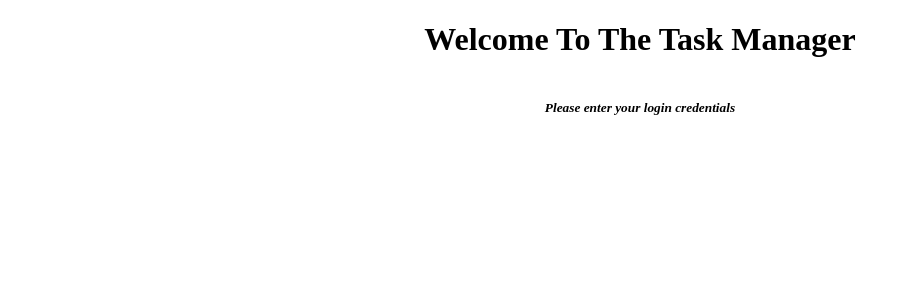
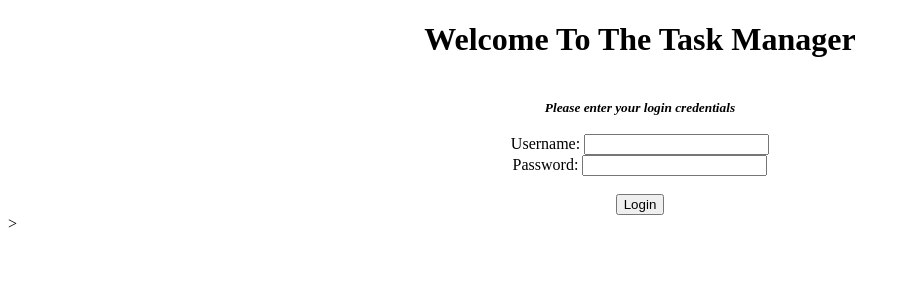
Before and after one commit to KevinOlo/Simple-CRUD-Web-App-, a Flask app: page /login/ in a window 1280 px wide. Shown: the top 300 px of the page, without its empty margins (0-910 px from the left). Run offline with Flask 3, Linux system fonts and the light colour scheme.

Commit message:
login feature finished, create account needed next

```diff
--- a/Templates/login.html
+++ b/Templates/login.html
@@ -4,10 +4,32 @@
     <meta charset="UTF-8">
     <meta name="viewport" content="width=device-width, initial-scale=1.0">
     <title>Document</title>
-</head>
-<body>
+
     <h1 style="text-align: center;">Welcome To The Task Manager</h1>
     <br>
     <i><b><center><small>Please enter your login credentials</small></center></b></body></i>
+    <br>
+
+</head>
+
+
+<body>
+
+
+
+    <form style="text-align: center;" action="/login/" method="post">
+        <label for='username'>Username: </label>
+        <input type="text" name="username" id="username">
+    </form>
+
+   <form style="text-align: center;" action='/login/' method='post'>
+        <label for = 'password'>Password: </label>
+        <input type="text" name="password" id="password">
+        <br>
+        <br>
+        <input type="submit" value="Login">
+    </form>>
+
+
 </body>
 </html>
```
Also changed, not shown: Templates/index.html (+4 -4 lines).
